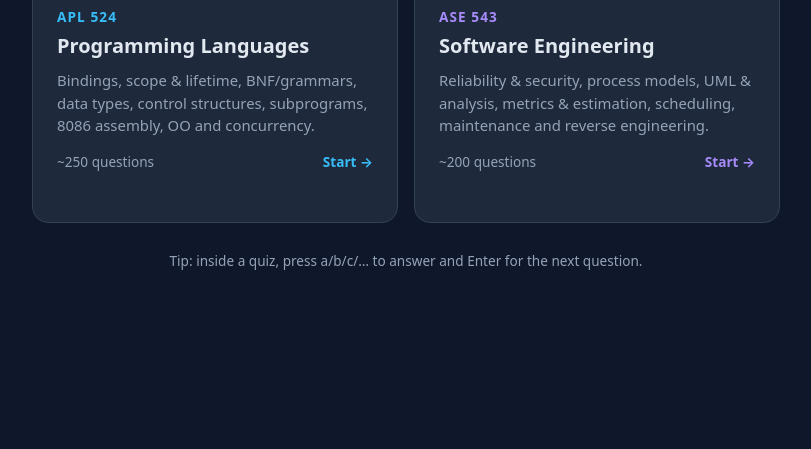
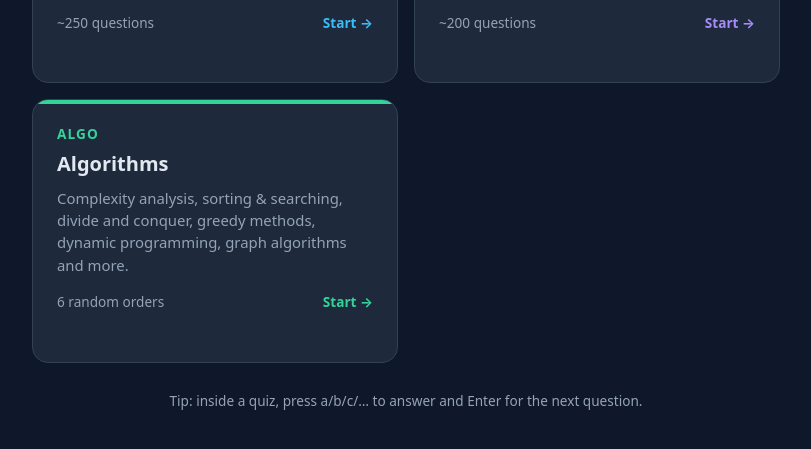
Before and after one commit to 13Aluminium/exam, a plain HTML site: page index.html in a window 1280 px wide. Shown: the part 325-774 px from the top of the page, without its empty margins (234-1045 px from the left). Drawn offline with Linux system fonts and the light colour scheme.

Commit message:
Add Algorithms section to index.html

```diff
--- a/index.html
+++ b/index.html
@@ -45,6 +45,14 @@
       <div class="meta"><span>~200 questions</span><span class="go">Start →</span></div>
       <div class="progress"></div>
     </a>
+
+    <a class="card" href="algo/" style="--c:#34d399" data-store="algo_order_">
+      <div class="code">ALGO</div>
+      <div class="title">Algorithms</div>
+      <p class="desc">Complexity analysis, sorting &amp; searching, divide and conquer, greedy methods, dynamic programming, graph algorithms and more.</p>
+      <div class="meta"><span>6 random orders</span><span class="go">Start →</span></div>
+      <div class="progress"></div>
+    </a>
   </div>
 
   <footer>Tip: inside a quiz, press a/b/c/… to answer and Enter for the next question.</footer>
```
